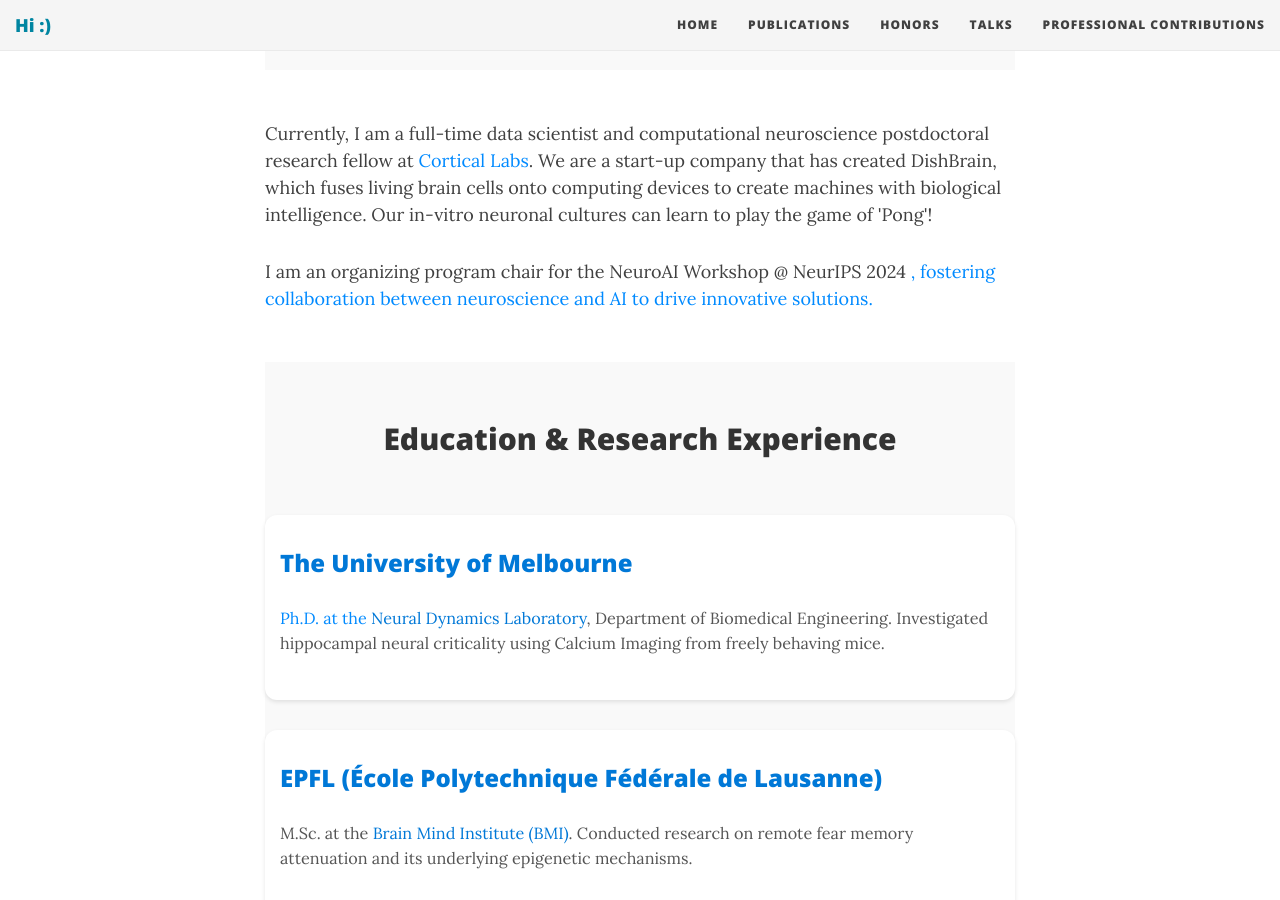
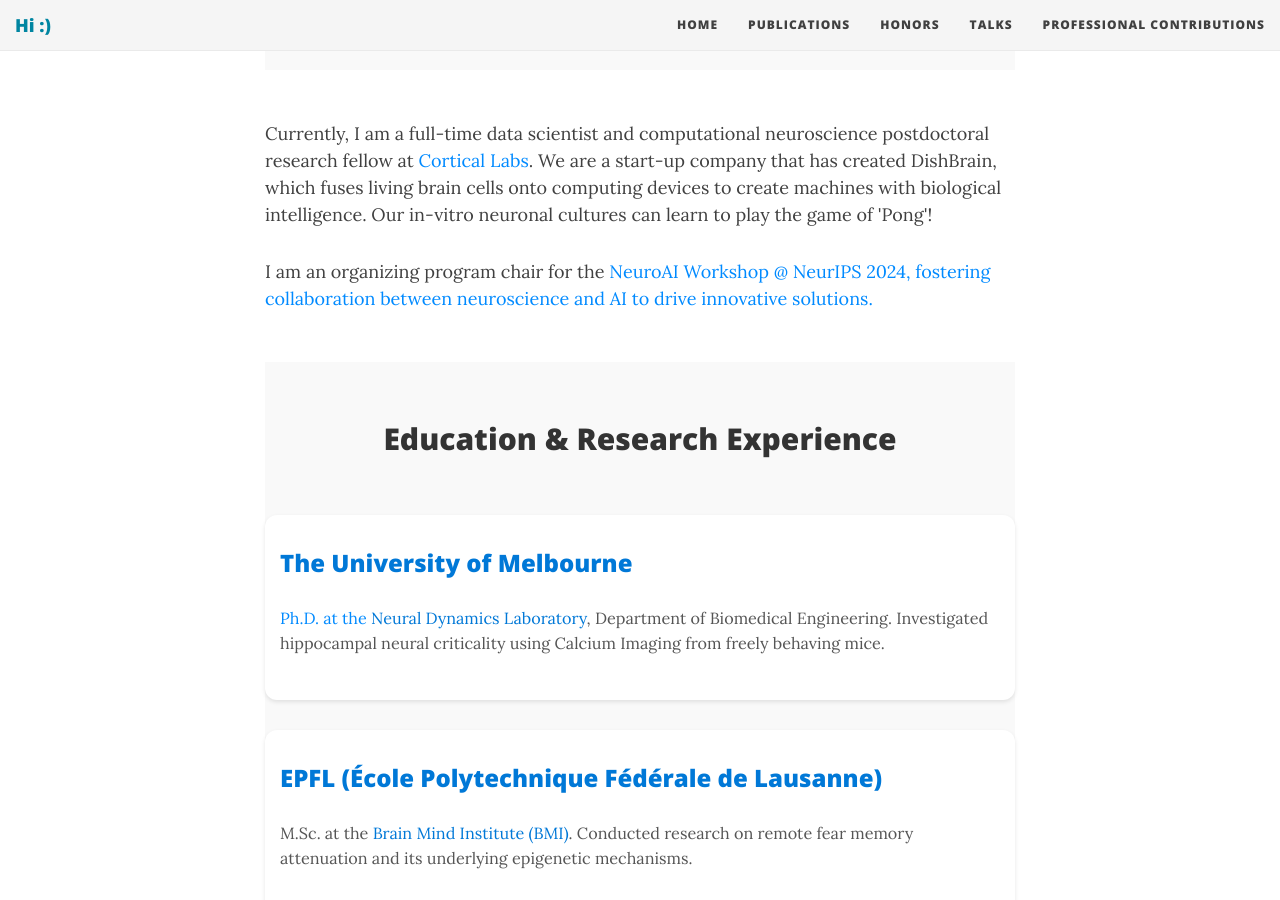
Before and after one commit to ForoughHa/ForoughHa.github.io, a Jekyll site: the page built from index.html, in a window 1280 px wide and 900 px high, scrolled down 767 px. Built offline with Jekyll 4.4.1, drawn with Linux system fonts in a browser that asks for light colours; nearby versions of some CDN libraries; the list of posts is cut into pages by our own code.

Commit message:
Update index.html

```diff
--- a/index.html
+++ b/index.html
@@ -35,7 +35,7 @@ use-site-title: true
   </p>
 
   <p>
-    I am an organizing program chair for the NeuroAI Workshop @ NeurIPS 2024 <a href="https://neuroai-workshop.github.io/organizers/"</a>, fostering
+    I am an organizing program chair for the <a href="https://neuroai-workshop.github.io/organizers/"</a> NeuroAI Workshop @ NeurIPS 2024, fostering
     collaboration between neuroscience and AI to drive innovative solutions.
   </p>
 
@@ -178,7 +178,7 @@ use-site-title: true
 
       <!-- Logo 5 -->
       <a href="https://www.monash.edu/turner-institute" target="_blank" style="display: inline-block; transition: transform 0.3s;">
-        <img src="img/Monash_logo.png" alt="Monash University" style="width: 120px; height: auto;">
+        <img src="img/Monash_logo.png" alt="Monash University" style="width: 120px; height: auto; object-fit: contain;">
       </a>
     </div>
   </div>
```
